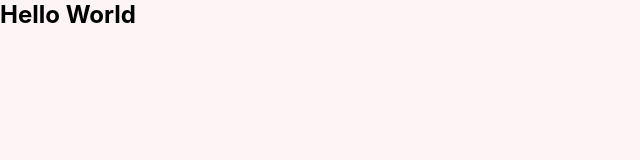
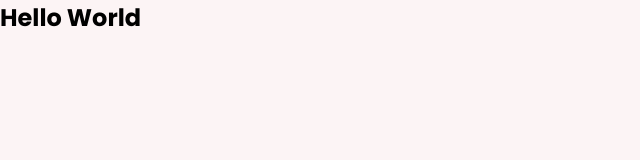
Before and after one commit to sary1/wework, a React (Create React App) app in the folder client/: page / in a window 1280 px wide. Shown: the top 160 px of the page, without its empty margins (0-640 px from the left). Built offline with nearby package versions, Linux system fonts and the light colour scheme.

Commit message:
Update CSS fonts and clean html file

```diff
--- a/client/public/index.html
+++ b/client/public/index.html
@@ -10,34 +10,17 @@
       content="Web site created using create-react-app"
     />
     <link rel="apple-touch-icon" href="%PUBLIC_URL%/logo192.png" />
-    <!--
-      manifest.json provides metadata used when your web app is installed on a
-      user's mobile device or desktop. See https://developers.google.com/web/fundamentals/web-app-manifest/
-    -->
     <link rel="manifest" href="%PUBLIC_URL%/manifest.json" />
-    <!--
-      Notice the use of %PUBLIC_URL% in the tags above.
-      It will be replaced with the URL of the `public` folder during the build.
-      Only files inside the `public` folder can be referenced from the HTML.
-
-      Unlike "/favicon.ico" or "favicon.ico", "%PUBLIC_URL%/favicon.ico" will
-      work correctly both with client-side routing and a non-root public URL.
-      Learn how to configure a non-root public URL by running `npm run build`.
-    -->
+    <link rel="preconnect" href="https://fonts.googleapis.com" />
+    <link rel="preconnect" href="https://fonts.gstatic.com" crossorigin />
+    <link
+      href="https://fonts.googleapis.com/css2?family=Poppins:ital,wght@0,100;0,200;0,300;0,400;0,700;1,900&display=swap"
+      rel="stylesheet"
+    />
     <title>React App</title>
   </head>
   <body>
     <noscript>You need to enable JavaScript to run this app.</noscript>
     <div id="root"></div>
-    <!--
-      This HTML file is a template.
-      If you open it directly in the browser, you will see an empty page.
-
-      You can add webfonts, meta tags, or analytics to this file.
-      The build step will place the bundled scripts into the <body> tag.
-
-      To begin the development, run `npm start` or `yarn start`.
-      To create a production bundle, use `npm run build` or `yarn build`.
-    -->
   </body>
 </html>
--- a/client/src/index.js
+++ b/client/src/index.js
@@ -1,6 +1,6 @@
 import React from "react";
 import ReactDOM from "react-dom/client";
-import "./index.css";
+import "./index.scss";
 import App from "./App";
 
 const root = ReactDOM.createRoot(document.getElementById("root"));
--- a/client/src/index.css
+++ b/client/src/index.scss
@@ -1,8 +1,7 @@
 body {
   margin: 0;
-  font-family: -apple-system, BlinkMacSystemFont, "Segoe UI", "Roboto", "Oxygen",
-    "Ubuntu", "Cantarell", "Fira Sans", "Droid Sans", "Helvetica Neue",
-    sans-serif;
+  font-family: "Segoe UI", "Roboto", "Oxygen", "Ubuntu", "Cantarell",
+    "Fira Sans", "Droid Sans", "Helvetica Neue", sans-serif;
   -webkit-font-smoothing: antialiased;
   -moz-osx-font-smoothing: grayscale;
   background: #fcf4f5;
@@ -12,6 +11,7 @@ body {
   margin: 0;
   padding: 0;
   box-sizing: border-box;
+  font-family: "Poppins", sans-serif;
 }
 
 code {
```
